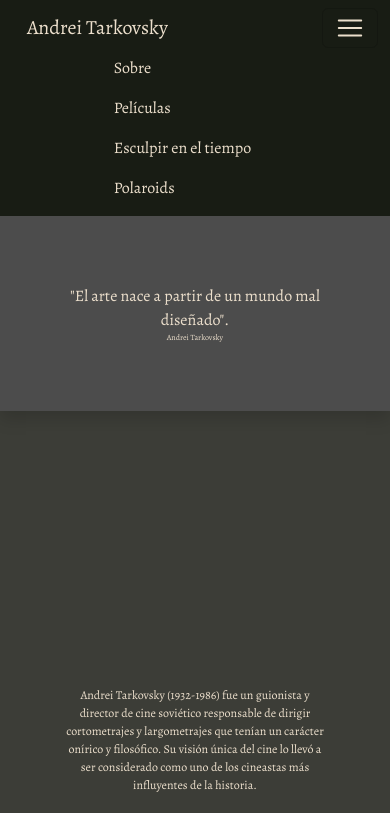
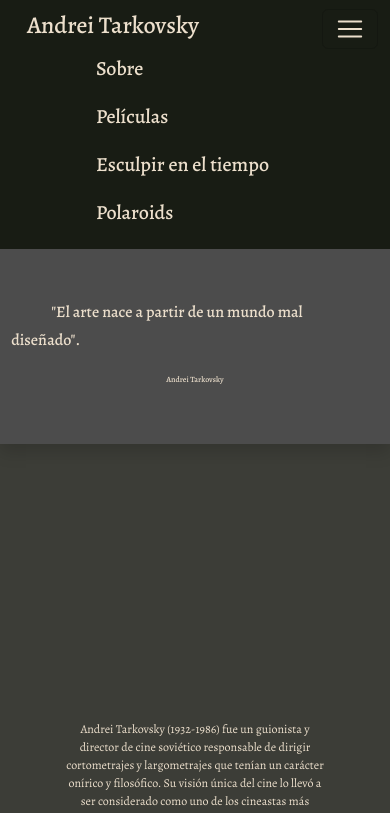
Before and after one commit to giout/tarkovsky-website, a plain HTML site: page index.html in a window 390 px wide. Both pictures are taken after a click on the button 350 px from the left and 28 px from the top of the page. Shown: the top 813 px of the page. Drawn offline with nearby package versions, Linux system fonts and the light colour scheme; a web font is replaced by a local one.

Commit message:
feat: add h tags to imrove SEO

```diff
--- a/css/index.css
+++ b/css/index.css
@@ -159,6 +159,10 @@ img {
   margin-right: 25px !important;
 }
 
+p {
+  text-align: center;
+}
+
 .pic {
   background-position: center;
   background-size: cover;
@@ -213,6 +217,10 @@ span {
   text-align: center;
 }
 
+.sub-title {
+    font-size: 1.25rem;
+}
+
 .text {
   margin-left: 5rem;
   margin-right: 5rem;
@@ -222,6 +230,10 @@ span {
   animation-duration: 1.5s;
   animation-name: fade;
   opacity: 1;
+}
+
+.title {
+  font-size: 2rem;
 }
 
 .title-container {
@@ -236,10 +248,6 @@ span {
   width: 100%;
 }
 
-p {
-  text-align: center;
-}
-
 @keyframes fade {
   0% {
     opacity: 0;
@@ -249,6 +257,28 @@ p {
   }
   100% {
     opacity: 1;
+  }
+}
+
+@media (min-width: 1600px) {
+  .author,
+  .info,
+  .russian-title {
+    font-size: 2rem;
+  }
+
+  .phrase,
+  .spanish-title {
+    font-size: 2.25rem;
+  }
+
+  .phrase {
+    font-size: 2.25rem;
+  }
+
+  .text {
+    margin-right: 4rem;
+    margin-left: 4rem;
   }
 }
 
@@ -328,26 +358,8 @@ p {
     margin-right: 2.5rem;
     margin-left: 2.5rem;
   }
-}
 
-@media (min-width: 1600px) {
-  .author,
-  .info,
-  .russian-title {
-    font-size: 2rem;
-  }
-
-  .phrase,
-  .spanish-title {
-    font-size: 2.25rem;
-  }
-
-  .phrase {
-    font-size: 2.25rem;
-  }
-
-  .text {
-    margin-right: 4rem;
-    margin-left: 4rem;
+  .title {
+    font-size: 1.5rem;
   }
 }
--- a/index.html
+++ b/index.html
@@ -18,23 +18,23 @@
     <!--navbar-->
     <nav class="navbar navbar-expand-lg custom-navbar">
         <div class="container-fluid">
-          <a class="navbar-brand" href="#">Andrei Tarkovsky</a>
+          <h1><a class="navbar-brand" href="#"><span class="title">Andrei Tarkovsky</span></a></h1>
           <button class="navbar-toggler" type="button" data-bs-toggle="collapse" data-bs-target="#navbarNav" aria-controls="navbarNav" aria-expanded="false" aria-label="Toggle navigation">
             <span class="navbar-toggler-icon"></span>
           </button>
           <div class="collapse navbar-collapse" id="navbarNav">
             <ul class="navbar-nav">
               <li class="nav-item">
-                <a class="nav-link" href="#about">Sobre</a>
+                <h2 class="sub-title"><a class="nav-link" href="#about">Sobre</a></h2>
               </li>
               <li class="nav-item">
-                <a class="nav-link" href="#films">Películas</a>
+                <h2 class="sub-title"><a class="nav-link" href="#films">Películas</a></h2>
               </li>
               <li class="nav-item">
-                <a class="nav-link" href="#sculpt-in-time">Esculpir en el tiempo</a>
+                <h2 class="sub-title"><a class="nav-link" href="#sculpt-in-time">Esculpir en el tiempo</a></h2>
               </li>
               <li class="nav-item">
-                <a class="nav-link" href="#polaroids">Polaroids</a>
+                <h2 class="sub-title"><a class="nav-link" href="#polaroids">Polaroids</a></h2>
               </li>
             </ul>
           </div>
@@ -47,8 +47,8 @@
     <section>
         <div class="d-flex justify-content-center align-items-center flex-column hero-image-container pic">
           <div class="shadow">
-            <span class="phrase text animate">"El arte nace a partir de un mundo mal diseñado".</span>
-            <span class="author text animate">Andrei Tarkovsky</span>
+            <h3><span class="phrase text animate">"El arte nace a partir de un mundo mal diseñado".</span></h3>
+            <h2><span class="author text animate">Andrei Tarkovsky</span></h2>
           </div>
         </div>
     </section>
@@ -121,7 +121,7 @@
               <img class="carousel-img" src="ignore/sacrifice2.jpg" alt="Sacrifice">
               <div class="title-container">
                 <span class="spanish-title"><a href="https://es.wikipedia.org/wiki/Sacrificio_(pel%C3%ADcula)" target="_blank">Sacrificio (1986)</a></span>
-                <span class="russian-title">	Offret</span>
+                <span class="russian-title">Offret</span>
               </div>
             </div>
           </div>
@@ -157,8 +157,8 @@
     <section>
       <div class="d-flex justify-content-center align-items-center flex-column last-image-container pic">
         <div class="shadow">
-          <span class="phrase text animate">"Tarkovsky para mí es el más grande. Fue el que inventó un nuevo lenguaje, fiel a la naturaleza del cine, ya que captura la vida como una reflexión, como un sueño".</span>
-          <span class="author text animate">Ingmar Bergman</span>
+          <h3><span class="phrase text animate">"Tarkovsky para mí es el más grande. Fue el que inventó un nuevo lenguaje, fiel a la naturaleza del cine, ya que captura la vida como una reflexión, como un sueño".</span></h3>
+          <h2><span class="author text animate">Ingmar Bergman</span></h2>
         </div>
       </div>
     </section>
```
